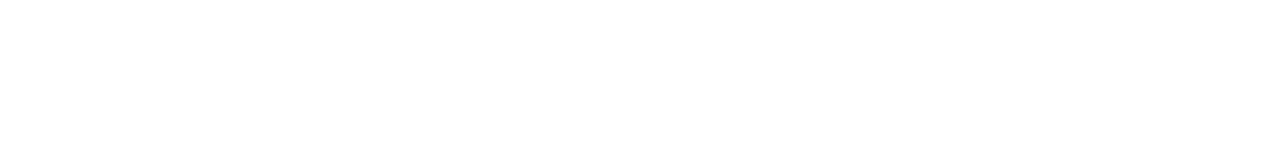
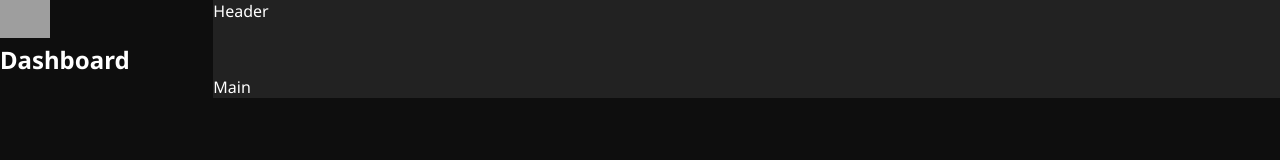
Before and after one commit to schismatiic/admin-dashboard, a plain HTML site: page index.html in a window 1280 px wide. Drawn offline with Linux system fonts and the light colour scheme; grey boxes are pictures that could not be loaded.

Commit message:
Distribución creada
Ya creé la distribución a utilizar. Falta agregarle el contenido

```diff
--- a/index.html
+++ b/index.html
@@ -12,7 +12,23 @@
 </head>
 
 <body>
+    <div class="container">
+        <div class="sidebar">
+            <div>
+                <img id="tux" src="https://upload.wikimedia.org/wikipedia/commons/a/af/Tux.png" alt="tux-image"
+                    width="50px">
+                <h2>Dashboard</h2>
+            </div>
 
+
+        </div>
+        <div class="header">
+            Header
+        </div>
+        <div class="main">
+            Main
+        </div>
+    </div>
     <script src="script.js"></script>
 </body>
 
--- a/styles.css
+++ b/styles.css
@@ -2,4 +2,40 @@
   margin: 0;
   padding: 0;
   box-sizing: border-box;
+  font-family: "Noto Sans", sans-serif;
 }
+
+body {
+  background-color: rgb(14, 14, 14);
+}
+div {
+  color: #fff;
+}
+
+.container {
+  display: grid;
+  grid-template-columns: 1fr 5fr;
+}
+/* ==================== Sidebar ==================== */
+
+.sidebar {
+  grid-column: 1 / 2;
+}
+
+/* ==================== Header ==================== */
+
+.header {
+  grid-column: 2 / 3;
+}
+
+/* ==================== Main ==================== */
+
+.main {
+  grid-column: 2 / 3;
+}
+
+/* ==================== Combined sections ==================== */
+.header,
+.main {
+  background-color: rgb(34, 34, 34);
+}
```
